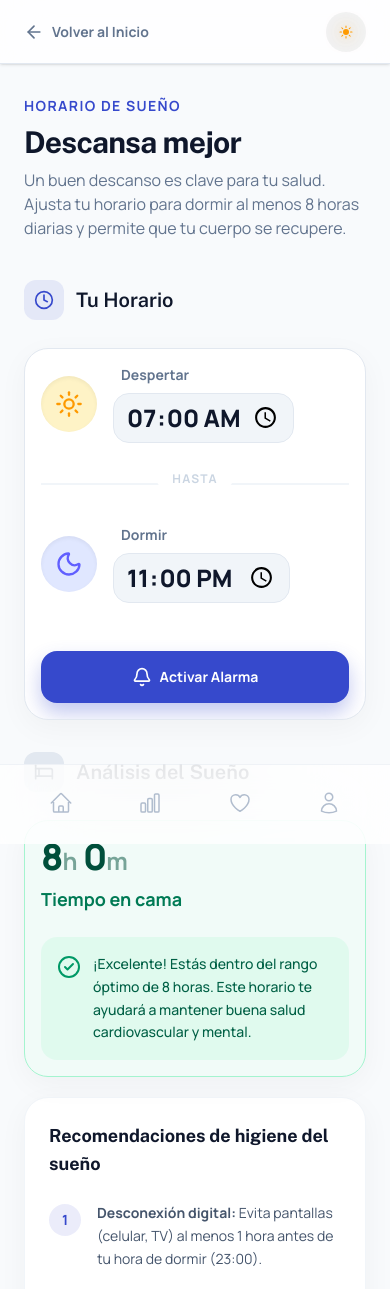
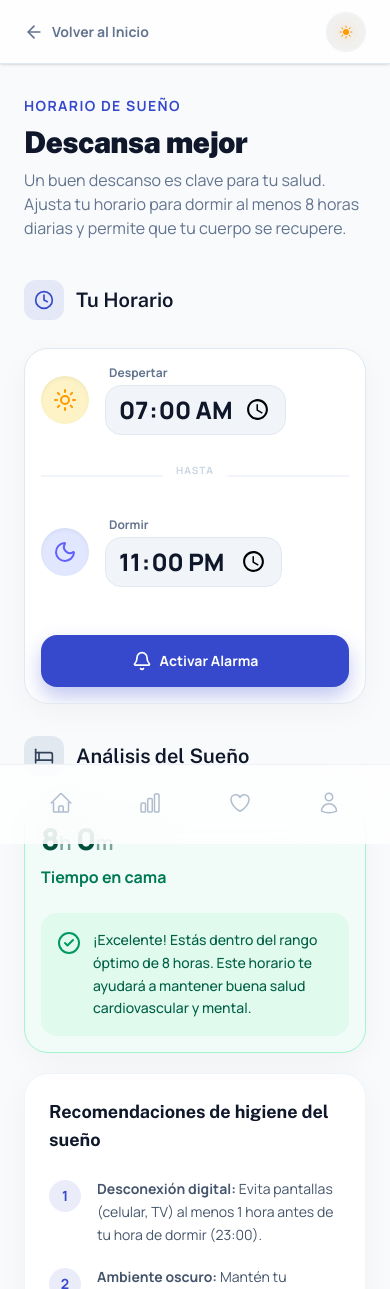
Before and after one commit to TodTete/Mia, a Next.js app: page /vistas/horario-sueno in a window 390 px wide. Shown: the top 1289 px of the page. Built offline with nearby package versions, Linux system fonts and the light colour scheme; no server answers.

Commit message:
build fix

```diff
--- a/app/vistas/captura-datos/page.tsx
+++ b/app/vistas/captura-datos/page.tsx
@@ -372,8 +372,8 @@ export default function CapturaDatosPage() {
             <SparklesIcon className="w-3.5 h-3.5" />
             Salud Inteligente
           </motion.div>
-          <h1 className="text-4xl sm:text-6xl font-black tracking-tight mb-4 leading-[1.1]">
-            Expediente <span className="text-transparent bg-clip-text bg-gradient-to-r from-blue-600 to-indigo-500">Médico</span>
+          <h1 className="text-3xl sm:text-6xl font-black tracking-tight mb-4 leading-[1.1]">
+            Expediente <span className="text-transparent bg-clip-text bg-gradient-to-r from-blue-600 to-indigo-500 block sm:inline">Médico</span>
           </h1>
           <p className="text-slate-500 dark:text-slate-400 text-lg max-w-xl leading-relaxed">
             Organiza tu historia clínica con la ayuda de <span className="text-blue-600 font-bold">Mia AI</span>.
--- a/app/vistas/horario-sueno/page.tsx
+++ b/app/vistas/horario-sueno/page.tsx
@@ -206,7 +206,7 @@ export default function HorarioSuenoPage() {
             <p className="mb-2 text-sm font-bold uppercase tracking-widest text-[#3649cc] dark:text-indigo-400">
               Horario de Sueño
             </p>
-            <h1 className="text-3xl font-bold tracking-tight text-slate-900 dark:text-white sm:text-4xl">
+            <h1 className="text-3xl sm:text-5xl font-black tracking-tight text-slate-900 dark:text-white sm:text-6xl">
               Descansa mejor
             </h1>
             <p className="mt-2 text-slate-500 dark:text-slate-400 max-w-2xl">
@@ -230,19 +230,19 @@ export default function HorarioSuenoPage() {
               <div className="flex flex-col gap-8">
 
                 {/* Despertar */}
-                <div className="flex items-center justify-between">
+                <div className="flex flex-col sm:flex-row sm:items-center justify-between gap-6">
                   <div className="flex items-center gap-4">
-                    <div className="flex h-14 w-14 items-center justify-center rounded-full bg-amber-100 text-amber-500 shadow-inner">
-                      <Sun className="h-7 w-7" />
+                    <div className="flex h-12 w-12 sm:h-14 sm:w-14 shrink-0 items-center justify-center rounded-full bg-amber-100 text-amber-500 shadow-inner">
+                      <Sun className="h-6 w-6 sm:h-7 sm:w-7" />
                     </div>
                     <div>
-                      <p className="text-sm font-bold text-slate-500 dark:text-slate-400 mb-2 px-2">Despertar</p>
+                      <p className="text-xs sm:text-sm font-bold text-slate-500 dark:text-slate-400 mb-1 px-1 sm:px-2">Despertar</p>
                       <div className="relative group/input inline-block">
                         <input
                           type="time"
                           value={wakeTime}
                           onChange={(e) => setWakeTime(e.target.value)}
-                          className="text-2xl xs:text-3xl sm:text-5xl font-black text-slate-900 dark:text-white bg-slate-100 dark:bg-white/10 hover:bg-slate-200 dark:hover:bg-white/20 transition-colors rounded-2xl px-3 sm:px-4 py-2 border border-slate-200 dark:border-white/20 outline-none focus:ring-4 focus:ring-[#3649cc]/20 cursor-pointer w-full sm:w-auto"
+                          className="text-2xl sm:text-4xl md:text-5xl font-black text-slate-900 dark:text-white bg-slate-100 dark:bg-white/10 hover:bg-slate-200 dark:hover:bg-white/20 transition-colors rounded-2xl px-3 sm:px-4 py-2 border border-slate-200 dark:border-white/20 outline-none focus:ring-4 focus:ring-[#3649cc]/20 cursor-pointer w-full sm:w-auto"
                         />
                         <div className="absolute -right-2 -top-2 bg-[#3649cc] dark:bg-indigo-500 text-white rounded-full p-1.5 opacity-0 group-hover/input:opacity-100 transition-opacity pointer-events-none shadow-md">
                           <Edit2 className="w-3.5 h-3.5" />
@@ -253,23 +253,23 @@ export default function HorarioSuenoPage() {
                 </div>
 
                 <div className="h-[2px] w-full bg-slate-100 dark:bg-white/10 relative my-2">
-                  <div className="absolute left-1/2 -top-3 -translate-x-1/2 bg-white dark:bg-[#1a1b26] px-4 text-xs font-bold text-slate-300 dark:text-slate-500 tracking-widest rounded-full">HASTA</div>
+                  <div className="absolute left-1/2 -top-3 -translate-x-1/2 bg-white dark:bg-[#1a1b26] px-4 text-[10px] font-bold text-slate-300 dark:text-slate-500 tracking-widest rounded-full">HASTA</div>
                 </div>
 
                 {/* Dormir */}
-                <div className="flex items-center justify-between">
+                <div className="flex flex-col sm:flex-row sm:items-center justify-between gap-6">
                   <div className="flex items-center gap-4">
-                    <div className="flex h-14 w-14 items-center justify-center rounded-full bg-indigo-100 text-indigo-500 shadow-inner">
-                      <Moon className="h-7 w-7" />
+                    <div className="flex h-12 w-12 sm:h-14 sm:w-14 shrink-0 items-center justify-center rounded-full bg-indigo-100 text-indigo-500 shadow-inner">
+                      <Moon className="h-6 w-6 sm:h-7 sm:w-7" />
                     </div>
                     <div>
-                      <p className="text-sm font-bold text-slate-500 dark:text-slate-400 mb-2 px-2">Dormir</p>
+                      <p className="text-xs sm:text-sm font-bold text-slate-500 dark:text-slate-400 mb-1 px-1 sm:px-2">Dormir</p>
                       <div className="relative group/input inline-block">
                         <input
                           type="time"
                           value={bedTime}
                           onChange={(e) => setBedTime(e.target.value)}
-                          className="text-2xl xs:text-3xl sm:text-5xl font-black text-slate-900 dark:text-white bg-slate-100 dark:bg-white/10 hover:bg-slate-200 dark:hover:bg-white/20 transition-colors rounded-2xl px-3 sm:px-4 py-2 border border-slate-200 dark:border-white/20 outline-none focus:ring-4 focus:ring-[#3649cc]/20 cursor-pointer w-full sm:w-auto"
+                          className="text-2xl sm:text-4xl md:text-5xl font-black text-slate-900 dark:text-white bg-slate-100 dark:bg-white/10 hover:bg-slate-200 dark:hover:bg-white/20 transition-colors rounded-2xl px-3 sm:px-4 py-2 border border-slate-200 dark:border-white/20 outline-none focus:ring-4 focus:ring-[#3649cc]/20 cursor-pointer w-full sm:w-auto"
                         />
                         <div className="absolute -right-2 -top-2 bg-[#3649cc] dark:bg-indigo-500 text-white rounded-full p-1.5 opacity-0 group-hover/input:opacity-100 transition-opacity pointer-events-none shadow-md">
                           <Edit2 className="w-3.5 h-3.5" />
@@ -303,11 +303,11 @@ export default function HorarioSuenoPage() {
             {/* Tarjeta de estado */}
             <div className={`relative overflow-hidden rounded-3xl border p-4 sm:p-8 shadow-[0_8px_30px_rgb(0,0,0,0.04)] transition-all ${isOptimal ? 'border-emerald-200 dark:border-emerald-500/30 bg-emerald-50/50 dark:bg-emerald-500/10' : 'border-amber-200 dark:border-amber-500/30 bg-amber-50/50 dark:bg-amber-500/10'}`}>
               <div className="flex items-center gap-4 mb-2">
-                <div className={`text-4xl xs:text-5xl sm:text-6xl font-black tracking-tight ${isOptimal ? 'text-emerald-900 dark:text-emerald-400' : 'text-amber-900 dark:text-amber-400'}`}>
-                  {hours}<span className="text-2xl sm:text-3xl opacity-50 font-bold">h</span> {mins}<span className="text-2xl sm:text-3xl opacity-50 font-bold">m</span>
+                <div className={`text-3xl xs:text-4xl sm:text-6xl font-black tracking-tight ${isOptimal ? 'text-emerald-900 dark:text-emerald-400' : 'text-amber-900 dark:text-amber-400'}`}>
+                  {hours}<span className="text-xl sm:text-3xl opacity-50 font-bold">h</span> {mins}<span className="text-xl sm:text-3xl opacity-50 font-bold">m</span>
                 </div>
               </div>
-              <p className={`text-lg font-bold mb-2 ${isOptimal ? 'text-emerald-700 dark:text-emerald-500' : 'text-amber-700 dark:text-amber-500'}`}>Tiempo en cama</p>
+              <p className={`text-base sm:text-lg font-bold mb-2 ${isOptimal ? 'text-emerald-700 dark:text-emerald-500' : 'text-amber-700 dark:text-amber-500'}`}>Tiempo en cama</p>
 
               {isOptimal ? (
                 <div className="flex items-start gap-3 mt-6 text-emerald-800 dark:text-emerald-200 bg-emerald-100/50 dark:bg-emerald-900/30 p-4 rounded-2xl">
--- a/app/vistas/registro-emocional/page.tsx
+++ b/app/vistas/registro-emocional/page.tsx
@@ -252,8 +252,8 @@ export default function RegistroEmocionalPage() {
             className="absolute -top-12 left-1/2 -translate-x-1/2 w-24 h-24 rounded-full blur-3xl animate-pulse opacity-20"
             style={{ backgroundColor: currentMoodConfig.color }}
           />
-          <h2 className="text-4xl md:text-5xl font-black text-slate-900 dark:text-white font-public-sans tracking-tight leading-tight">
-            ¿Cómo te sientes <span className="italic" style={{ color: currentMoodConfig.color }}>hoy?</span>
+          <h2 className="text-3xl sm:text-5xl font-black text-slate-900 dark:text-white font-public-sans tracking-tight leading-tight">
+            ¿Cómo te sientes <span className="italic block sm:inline" style={{ color: currentMoodConfig.color }}>hoy?</span>
           </h2>
           <p className="text-slate-500 dark:text-slate-400 text-lg font-manrope max-w-xl mx-auto leading-relaxed">
             Tu registro emocional ayuda a Mía a entender mejor tu salud integral.
```
Also changed, not shown: app/vistas/registro-salud/page.tsx (+8 -4 lines).
